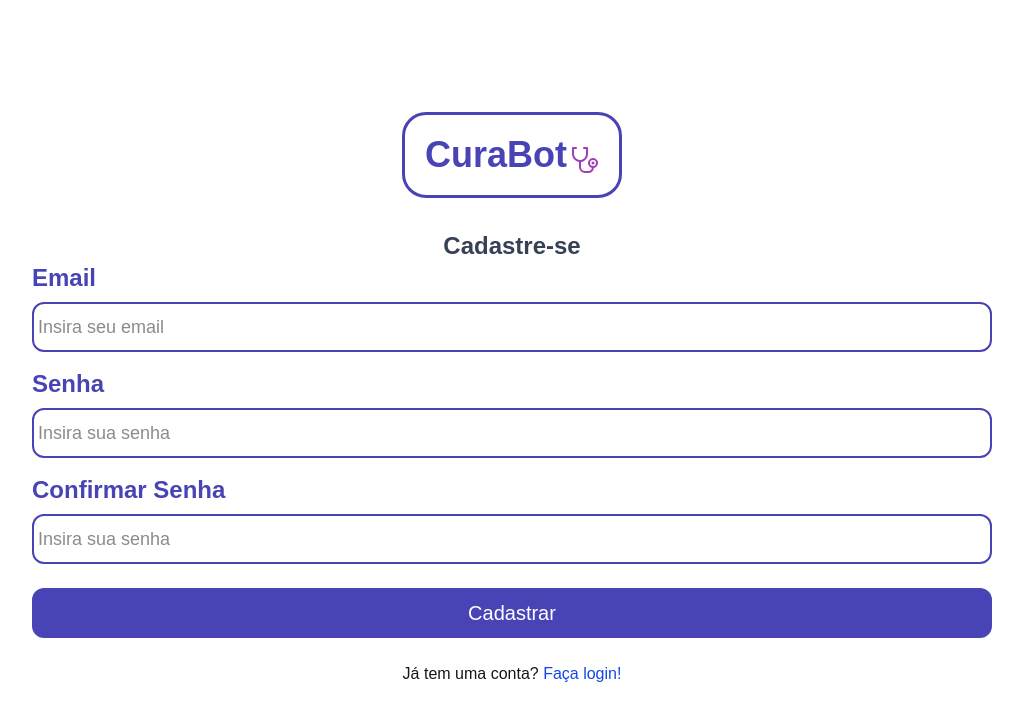
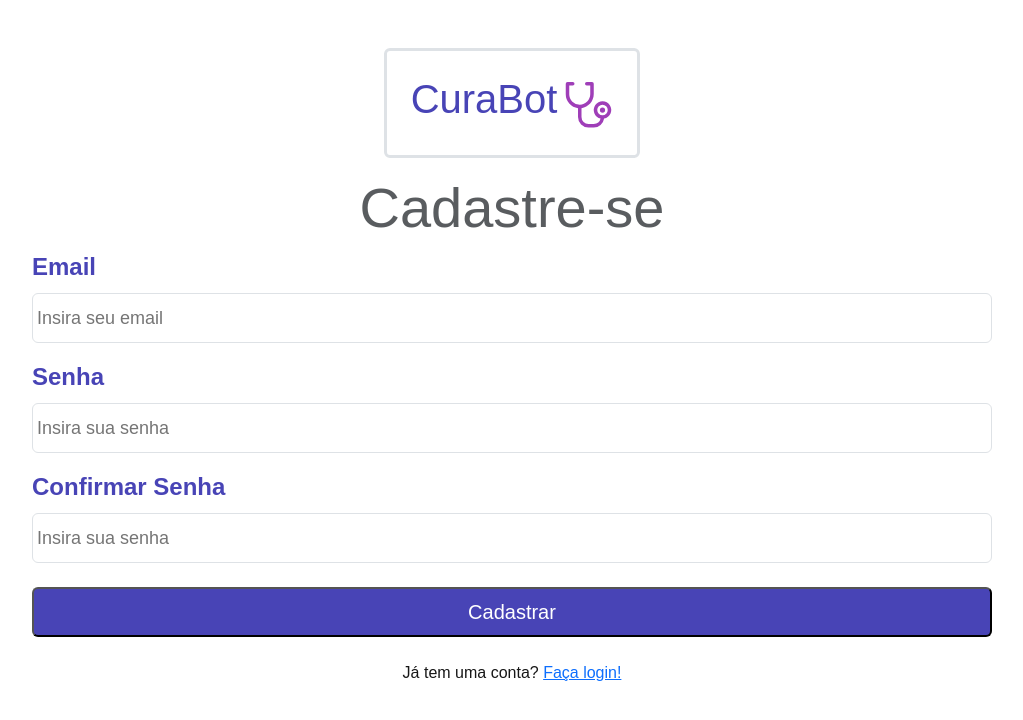
Before and after one commit to hugonascimento1/CuraBotApp, a Next.js app: page /auth/cadastro in a window 1280 px wide. Shown: the top 720 px of the page, without its empty margins (128-1151 px from the left). Built offline with nearby package versions, Linux system fonts and the light colour scheme; no server answers.

Commit message:
first commit branch bootstrap

```diff
--- a/package.json
+++ b/package.json
@@ -10,6 +10,7 @@
   },
   "dependencies": {
     "@supabase/supabase-js": "^2.49.4",
+    "bootstrap": "^5.3.5",
     "next": "15.3.0",
     "react": "^19.0.0",
     "react-dom": "^19.0.0",
@@ -21,7 +22,6 @@
     "@types/node": "^20",
     "@types/react": "^19",
     "@types/react-dom": "^19",
-    "tailwindcss": "^4",
     "typescript": "^5"
   }
 }
--- a/src/app/acompanhamentos/page.tsx
+++ b/src/app/acompanhamentos/page.tsx
@@ -78,7 +78,7 @@ export default function AcompanhamentosPage() {
 
 
     return (
-        <div className="flex flex-col justify-center items-center pb-16">
+        <div className="d-flex flex-column justify-content-center align-items-center pb-4">
             <NavPages nome="Acompanhamentos" />
 
             {loading ? (
@@ -86,9 +86,9 @@ export default function AcompanhamentosPage() {
             ) : reports.length === 0 ? (
                 <p>Você ainda não registrou nenhum acompanhamento diário.</p>
             ) : (
-                <ul className="flex flex-col gap-3 w-11/12 p-1 mb-8 overflow-auto rounded-md">
+                <ul className="d-flex flex-column gap-3 w-75 p-1 mb-3 overflow-auto rounded" style={{ marginBottom: '50px' }}>
                     {reports.map((report) => (
-                        <li key={report.id} className="bg-gray-300 p-2 font-normal">
+                        <li key={report.id} className="bg-light p-2 font-weight-normal">
                             <strong>Data do Relátorio:</strong>{' '}
                             {new Date(report.report_date).toLocaleDateString('pt-BR')}
                             <p>
--- a/src/app/auth/cadastro/page.tsx
+++ b/src/app/auth/cadastro/page.tsx
@@ -40,18 +40,19 @@ export default function CadastroPage() {
     };
 
     return (
-        <div className="flex flex-col justify-content-center items-center">
+        <div className="d-flex flex-column justify-content-center align-items-center">
 
             <LogoAzulCuraBot />
 
-            <h1 className="text-2xl font-bold text-center text-gray-700">Cadastre-se</h1>
+            <h2 className="text-center display-4 font-weight-bold text-muted">Cadastre-se</h2>
 
-            {error && <p className="text-red-600 text-sm italic mb-4 ">{error}</p>}
-            <form onSubmit={handleCadastro} className="flex flex-col gap-4 w-3/4">
-                <div className="flex flex-col gap-2">
-                    <label htmlFor="email" className="text-azul font-semibold text-2xl">Email</label>
+            {error && <p className="text-danger">{error}</p>}
+            <form onSubmit={handleCadastro} className="d-flex flex-column" style={{ gap: '1rem', width: '75%' }}>
+                <div className="d-flex flex-column gap-2">
+                    <label htmlFor="email" className="text-azul-custom fw-semibold fs-4">Email</label>
                     <input
-                        className="border-2 border-azul rounded-xl p-1 h-[50px] text-[18px]"
+                        className="border border-azul-custom rounded p-1"
+                        style={{ height: '50px', fontSize: '18px' }}
                         id="email"
                         type="email"
                         placeholder="Insira seu email"
@@ -61,10 +62,11 @@ export default function CadastroPage() {
                     />
                 </div>
 
-                <div className="flex flex-col gap-2">
-                    <label htmlFor="password" className="text-azul font-semibold text-2xl">Senha</label>
+                <div className="d-flex flex-column gap-2">
+                    <label htmlFor="password" className="text-azul-custom fw-semibold fs-4">Senha</label>
                     <input
-                        className="border-2 border-azul rounded-xl p-1 h-[50px] text-[18px]"
+                        className="border border-azul-custom rounded p-1"
+                        style={{ height: '50px', fontSize: '18px' }}
                         id="password"
                         type="password"
                         placeholder="Insira sua senha"
@@ -74,10 +76,11 @@ export default function CadastroPage() {
                     />
                 </div>
 
-                <div className="flex flex-col gap-2">
-                    <label htmlFor="confirmPassword" className="text-azul font-semibold text-2xl">Confirmar Senha</label>
+                <div className="d-flex flex-column gap-2">
+                    <label htmlFor="confirmPassword" className="text-azul-custom fw-semibold fs-4">Confirmar Senha</label>
                     <input
-                        className="border-2 border-azul rounded-xl p-1 h-[50px] text-[18px]"
+                        className="border border-azul-custom rounded p-1"
+                        style={{ height: '50px', fontSize: '18px' }}
                         id="confirmPassword"
                         type="password"
                         placeholder="Insira sua senha"
@@ -88,7 +91,8 @@ export default function CadastroPage() {
                 </div>
 
                 <button
-                    className="bg-azul text-white rounded-xl p-1 text-xl h-[50px] mt-2"
+                    className="bg-azul-custom text-white rounded p-1"
+                    style={{ height: '50px', fontSize: '1.25rem', marginTop: '0.5rem' }}
                     type="submit"
                     disabled={loading}
                 >
--- a/src/app/globals.css
+++ b/src/app/globals.css
@@ -1,10 +1,38 @@
-@import "tailwindcss";
+@import "bootstrap/dist/css/bootstrap.min.css";
 
 :root {
   --background: #ffffff;
   --foreground: #171717;
   --azul: #4844B6;
   --roxo: #9F3EB8;
+  --rosa: #e91e63; /* Um tom de rosa padrão do Material Design */
+  --rosa-hover: #c2185b; /* Um tom mais escuro para o hover */
+}
+
+.border-azul-custom {
+  color: #4844B6;
+}
+
+.text-azul-custom {
+  color: var(--azul);
+}
+
+.text-roxo-custom {
+  color: var(--roxo);
+}
+
+.btn-rosa-custom {
+  background-color: var(--rosa);
+  color: white;
+  border: none;
+}
+
+.btn-rosa-custom:hover {
+  background-color: var(--rosa-hover);
+}
+
+.bg-azul-custom {
+  background-color: var(--azul);
 }
 
 @theme inline {
--- a/src/components/LogoAzulCuraBot.tsx
+++ b/src/components/LogoAzulCuraBot.tsx
@@ -2,11 +2,12 @@ import { PiStethoscope } from "react-icons/pi";
 
 export default function LogoAzulCuraBot() {
     return (
-        <div className="text-4xl font-semibold text-azul border-3 rounded-3xl p-5 text-center mt-28 mb-8 flex items-center">
+        // <div className="text-4xl font-semibold text-azul-custom border-3 rounded-3xl p-5 text-center mt-28 mb-8 flex items-center">
+        <div className="display-4 font-weight-semibold text-azul-custom border border-azul-custom border-3 rounded p-4 text-center mt-5 mb-3 d-flex align-items-center">
             <h1>Cura</h1>
-            <div className="flex flex-row items-end">
+            <div className="d-flex flex-row align-items-end">
                 <h1>Bot</h1>
-                <PiStethoscope className="text-roxo w-8 h-8" />
+                <PiStethoscope className="text-roxo-custom w-8 h-8"  />
             </div>
         </div>
     )
--- a/src/components/LogoBrancaCuraBot.tsx
+++ b/src/components/LogoBrancaCuraBot.tsx
@@ -2,11 +2,11 @@ import { PiStethoscope } from "react-icons/pi";
 
 export default function LogoBrancaCuraBot() {
     return (
-        <div className="text-2xl font-semibold text-white border-3 rounded-3xl p-5 text-center flex items-center w-[170px]">
-          <h1>Cura</h1>
-          <div className="flex flex-row items-end">
+        <div className="text-center p-4 border-white border border-3 border-white rounded w-170 d-flex text-2xl font-semibold text-white">
+          <h1 className="">Cura</h1>
+          <div className="d-flex flex-row align-items-end">
             <h1>Bot</h1>
-            <PiStethoscope className="text-purple-200 w-8 h-8" />
+            <PiStethoscope className="text-roxo-custom w-8 h-8" style={{ width: '32px', height: '32px' }} />
           </div>
         </div>
     )
--- a/src/components/NavInicio.tsx
+++ b/src/components/NavInicio.tsx
@@ -14,17 +14,17 @@ export default function NavInicio() {
     }
 
     return (
-        <div className="bg-azul w-full flex flex-row px-4 py-4 shadow-xl h-40 justify-between items-center gap-3">
-            <div className="flex flex-col justify-center items-start gap-3">
+        <div className="bg-azul-custom w-100 d-flex flex-row p-4 shadow-lg h-40 justify-content-between align-items-center gap-3">
+            <div className="d-flex flex-column justify-content-center align-items-start gap-3">
                 <LogoBrancaCuraBot />
-                <p className="text-white text-xl">Bem-vindo(a) Paciente!</p>
+                <p className="text-white h4">Bem-vindo(a) Paciente!</p>
             </div>
 
             <button
-                className="flex flex-row gap-1 bg-transparent border-2 border-white px-4 py-2 rounded text-white cursor-pointer"
+                className="d-flex align-items-center gap-1 btn btn-outline-light px-4 py-2 rounded"
                 onClick={handleLogout}
             >
-                <BiLogOut className="w-6 h-6" />
+                <BiLogOut className="w-6 h-6" style={{ width: '28px', height: '28px' }} />
                 Sair
             </button>
 
--- a/src/components/NavPages.tsx
+++ b/src/components/NavPages.tsx
@@ -8,11 +8,11 @@ interface NavPagesProps {
 
 export default function NavPages({ nome }: NavPagesProps) {
     return (
-        <div className="bg-azul w-full h-24 flex flex-row justify-start items-center gap-4 shadow-xl text-white mb-4 pl-4">
+        <div className="bg-azul-custom w-100 h-24 d-flex flex-row justify-content-start align-items-center gap-4 shadow-xl text-white mb-4 ps-4 " style={{ width: '100%', height: '96px' }}>
             <Link href={'/'}>
-                <LuChevronLeft className="text-4xl" />
+                <LuChevronLeft className="h2 text-white" />
             </Link>
-            <h1 className="text-xl">{nome}</h1>
+            <h1 className="h2">{nome}</h1>
 
         </div>
     )
```
Also changed, not shown: src/app/acompanhamentos/novo/page.tsx (+20 -20 lines), src/app/auth/login/page.tsx (+14 -11 lines), src/app/page.tsx (+11 -9 lines), src/components/BottomNavigation.tsx (+13 -9 lines), 1 other file (tests, documents, lock files or other folders).
